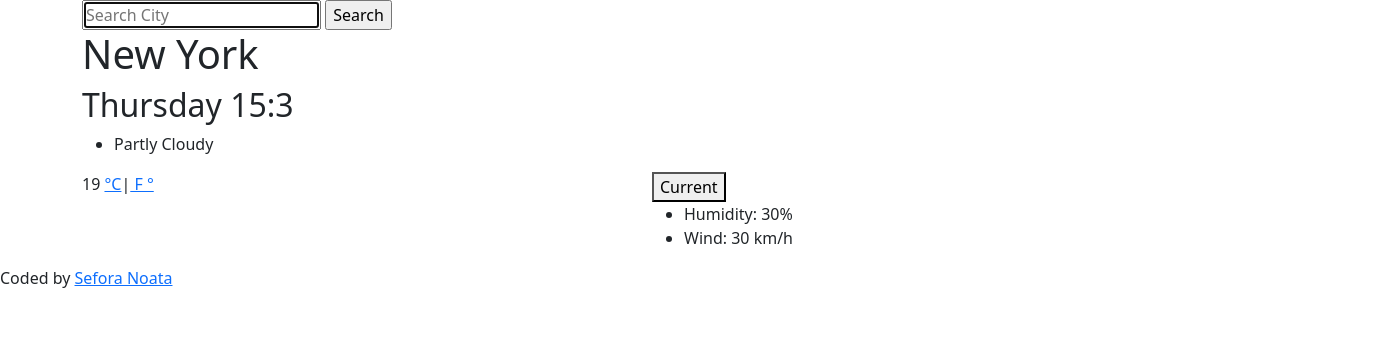
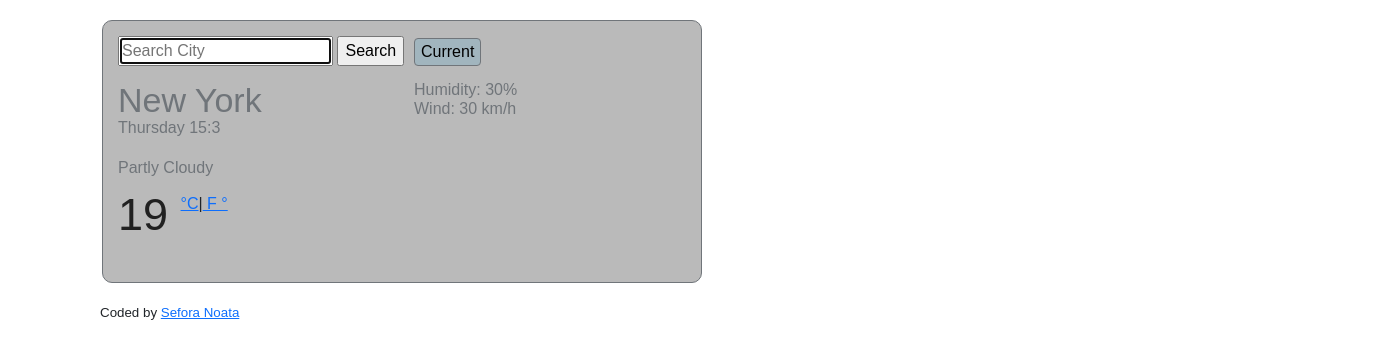
Before and after one commit to EduardMat/weather-app, a plain HTML site: page index.html in a window 1280 px wide. Shown: the whole page, 1380 px wide, since content can reach past the window. Drawn offline with nearby package versions, Linux system fonts and the light colour scheme; no server answers; files whose address does not match are found by name.

Commit message:
css and js corrected
as above

```diff
--- a/index.html
+++ b/index.html
@@ -12,7 +12,7 @@
       crossorigin="anonymous"
     />
 
-    <link rel="stylesheet" href="src/style.css" />
+    <link rel="stylesheet" href="src/styles.css" />
 
     <script src="https://unpkg.com/axios@1.1.2/dist/axios.min.js"></script>
   </head>
```
Also changed, not shown: src/script.js (renamed from scr/script.js), src/styles.css (renamed from styles.css).
